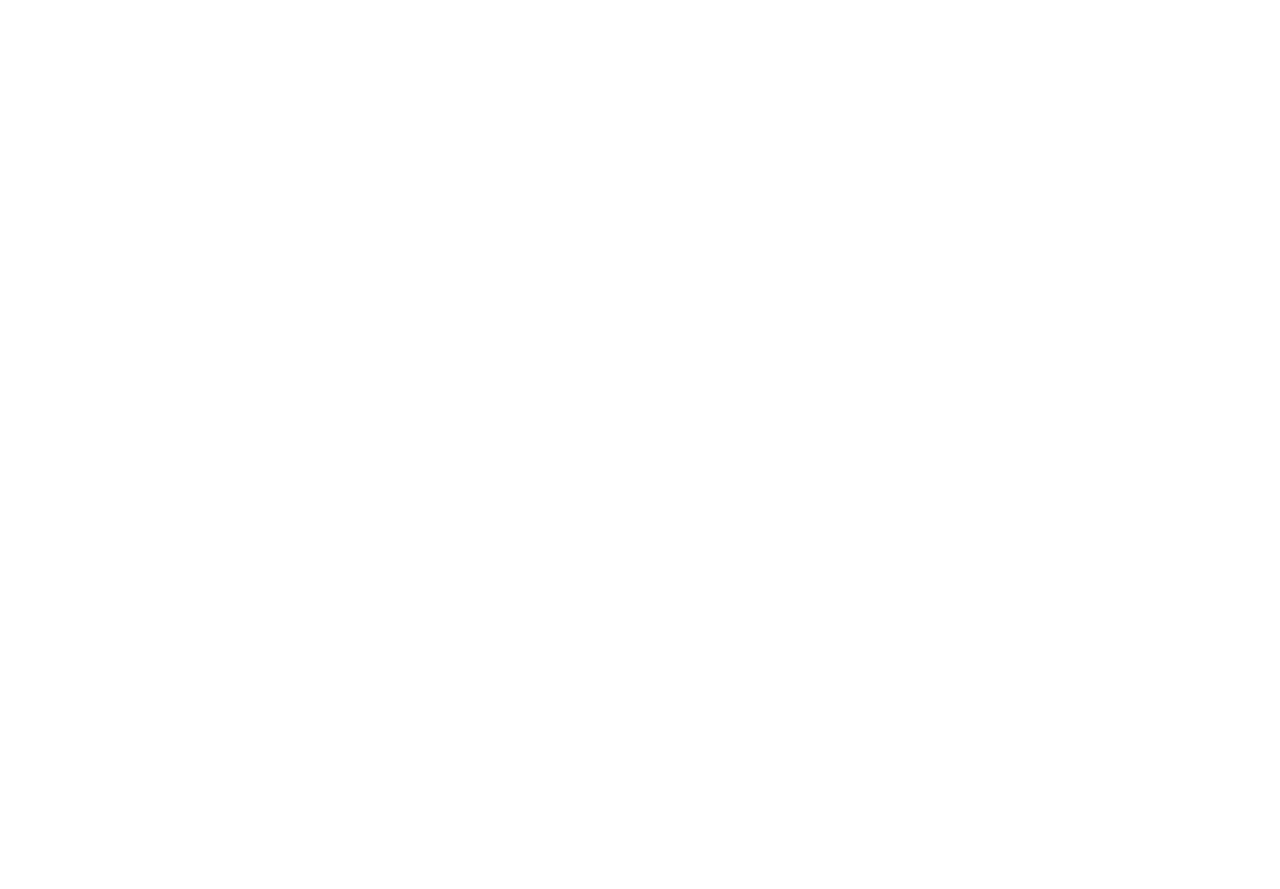
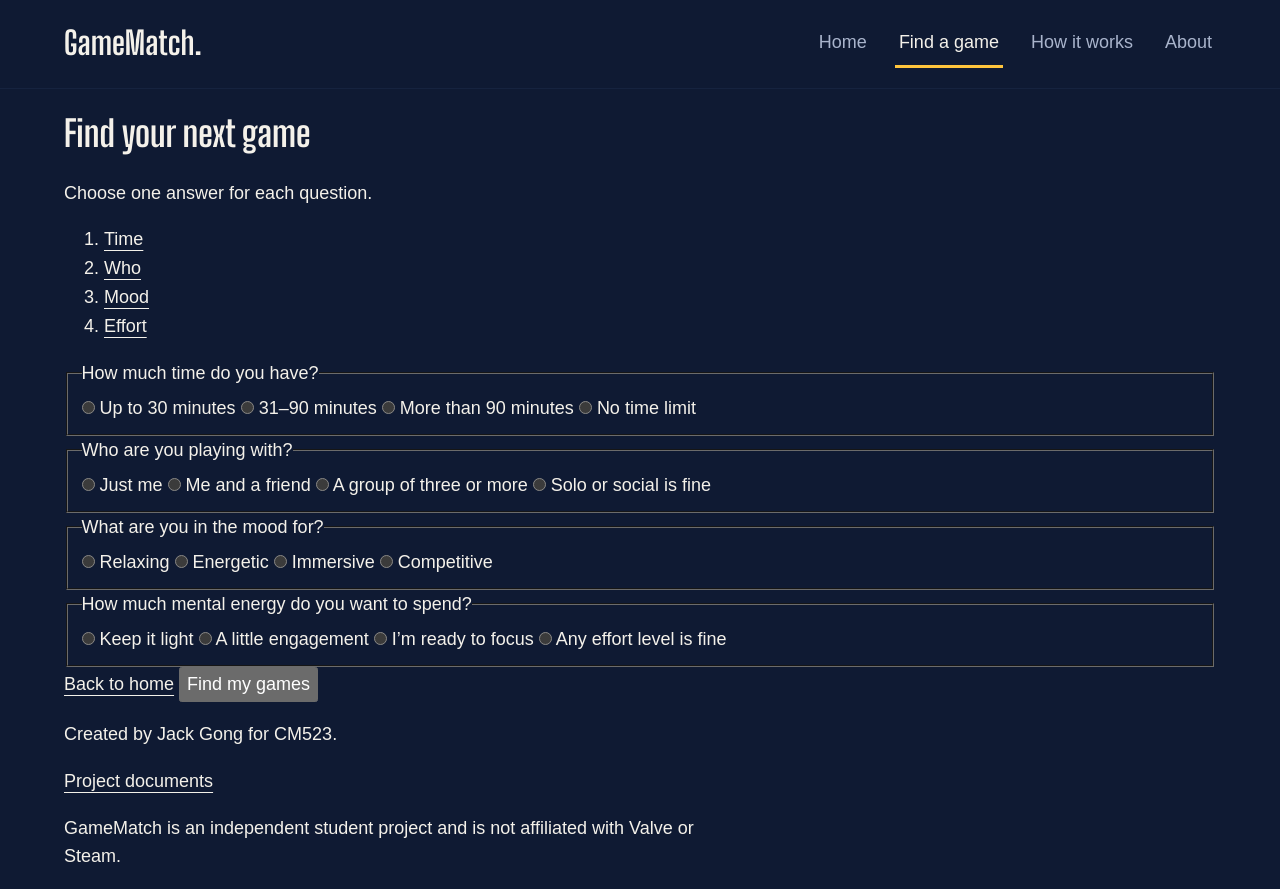
Before and after one commit to JackG2027/Jiahua-Gong-CM523-Final-Project, a plain HTML site: page quiz.html in a window 1280 px wide. Before the commit the page ends 800 px from the top, so only its background shows below. Drawn offline with Linux system fonts and the light colour scheme; a web font is replaced by a local one.

Commit message:
Standardize HTML pages and add shared layout styles
Clean up four HTML pages and make information consistent
Style shared containers, header, navigation, and skip link
Add a responsive header layout

```diff
--- a/about.html
+++ b/about.html
@@ -1,43 +1,45 @@
 <!DOCTYPE html>
 <html lang="en">
-
   <head>
     <meta charset="UTF-8" />
-    <meta http-equiv="X-UA-Compatible" content="IE=edge" />
     <meta name="viewport" content="width=device-width, initial-scale=1.0" />
 
     <title>About | GameMatch</title>
 
-    <meta name="description"
-        content="Learn about GameMatch, a CM523 class project helping players choose their next Steam game." />
-    <link rel="preconnect" href="https://fonts.googleapis.com">
-    <link rel="preconnect" href="https://fonts.gstatic.com" crossorigin>
-    <link rel="preconnect" href="https://fonts.googleapis.com">
-    <link rel="preconnect" href="https://fonts.gstatic.com" crossorigin>
+    <meta
+      name="description"
+      content="Learn about GameMatch, a CM523 class project helping players choose their next Steam game."
+    />
+
+    <!-- Google Fonts -->
+    <link rel="preconnect" href="https://fonts.googleapis.com" />
+    <link rel="preconnect" href="https://fonts.gstatic.com" crossorigin />
     <link
-        href="https://fonts.googleapis.com/css2?family=Atkinson+Hyperlegible+Next:ital,wght@0,200..800;1,200..800&family=Big+Shoulders:opsz,wght@10..72,100..900&display=swap"
-        rel="stylesheet">
+      href="https://fonts.googleapis.com/css2?family=Atkinson+Hyperlegible+Next:wght@400;700&amp;family=Big+Shoulders+Display:wght@700&amp;display=swap"
+      rel="stylesheet"
+    />
+
+    <!-- Shared styles -->
     <link rel="stylesheet" href="styles/normalize.css" />
-    <!-- LINK TO ANY FRAMEWORK STYLES HERE-->
-    <!-- LINK TO YOUR STYLES -->
     <link rel="stylesheet" href="styles/styles.css" />
-    <!-- LINK TO EXTERNAL JS LIBRARIES HERE -->
-    <!-- LINK TO YOUR JS HERE. NOTE THE DEFER ATTRIBUTE. -->
+
     <script src="scripts/scripts.js" defer></script>
   </head>
 
   <body>
-    <!-- YOUR HTML GOES HERE -->
     <a class="skip-link" href="#main">Skip to content</a>
-
 
     <header class="site-header">
       <div class="container header-content">
         <a class="brand" href="index.html">GameMatch.</a>
+
         <nav aria-label="Main navigation">
           <ul>
             <li>
               <a href="index.html">Home</a>
+            </li>
+            <li>
+              <a href="quiz.html">Find a game</a>
             </li>
             <li>
               <a href="how-it-works.html">How it works</a>
@@ -58,7 +60,7 @@
     spend less time choosing and more time playing.
   </p>
 
-        <section aria-labelledby="purpose-title">
+  <section>
     <h2 id="purpose-title">Why GameMatch?</h2>
 
     <p>
@@ -68,7 +70,7 @@
     </p>
   </section>
 
-        <section aria-labelledby="project-title">
+  <section>
     <h2 id="project-title">The project</h2>
 
     <p>
@@ -82,52 +84,42 @@
       and competitive.
     </p>
   </section>
+
+  <section id="project-documents">
+    <h2 id="documents-title">Project documents</h2>
+
+    <!-- Turn these titles into links when the documents are ready. -->
+    <ul>
+      <li>Project proposal</li>
+      <li>Wireframes</li>
+      <li>Design documentation</li>
+      <li>UX report</li>
+    </ul>
+  </section>
+
+  <section id="credits">
+    <h2 id="credits-title">Sources and credits</h2>
+
+    <p>
+      Game information and artwork sourced from
+      <a href="https://store.steampowered.com/">Steam</a>.
+      Games and artwork belong to their respective owners.
+    </p>
+  </section>
 </main>
-
     <footer class="site-footer">
       <div class="container">
-            <p>GameMatch. An independent CM523 class project.</p>
-            <p>Not affiliated with Valve or Steam.</p>
+        <p>Created by Jack Gong for CM523.</p>
+
+        <p>
+          <a href="about.html#project-documents">Project documents</a>
+        </p>
+
+        <p>
+          GameMatch is an independent student project and is not
+          affiliated with Valve or Steam.
+        </p>
       </div>
     </footer>
-
-    <!-- YOUR EXTERNAL PLUG-IN MAY ASK YOU TO PUT A SCRIPT TAG HERE. -->
   </body>
-
 </html>
-
-
-<main id="main" class="container" tabindex="-1">
-    <section id="home" class="intro" aria-labelledby="intro-title">
-        <h1 id="intro-title">What should I play?</h1>
-        <p>Less time choosing. More time playing. Find a Steam game for the time,
-            company, and mood you have right now.</p>
-        <!-- This is a link because it takes us to another part of the page. -->
-        <a class="primary-link" href="#how-it-works">See how it works</a>
-    </section>
-
-    <section id="how-it-works" class="how-it-works" aria-labelledby="how-title">
-        <h2 id="how-title">Four questions. A shorter shortlist.</h2>
-        <p>A little context makes the choice easier:</p>
-
-        <ol>
-            <li><strong>Time:</strong> How long do you have to play?</li>
-            <li><strong>Who:</strong> Are you playing alone or with others?</li>
-            <li><strong>Mood:</strong> What kind of experience sounds good?</li>
-            <li><strong>Effort:</strong> How much focus do you want to give?</li>
-        </ol>
-        <p>The goal: up to three recommendations, with a clear reason for each.</p>
-    </section>
-</main>
-
-<footer class="site-footer">
-    <div class="container">
-        <p>PlayMatch. An independent class project.</p>
-        <p>Not affiliated with Valve or Steam.</p>
-    </div>
-</footer>
-
-<!-- YOUR EXTERNAL PLUG-IN MAY ASK YOU TO PUT A SCRIPT TAG HERE. -->
-</body>
-
-</html>
--- a/quiz.html
+++ b/quiz.html
@@ -0,0 +1,199 @@
+<!DOCTYPE html>
+<html lang="en">
+  <head>
+    <meta charset="UTF-8" />
+    <meta name="viewport" content="width=device-width, initial-scale=1.0" />
+
+    <title>Find a game | GameMatch</title>
+
+    <meta
+      name="description"
+      content="Answer four questions to find Steam games that fit your time, company, mood, and effort."
+    />
+
+    <!-- Google Fonts -->
+    <link rel="preconnect" href="https://fonts.googleapis.com" />
+    <link rel="preconnect" href="https://fonts.gstatic.com" crossorigin />
+    <link
+      href="https://fonts.googleapis.com/css2?family=Atkinson+Hyperlegible+Next:wght@400;700&amp;family=Big+Shoulders+Display:wght@700&amp;display=swap"
+      rel="stylesheet"
+    />
+
+    <!-- Shared styles -->
+    <link rel="stylesheet" href="styles/normalize.css" />
+    <link rel="stylesheet" href="styles/styles.css" />
+
+    <script src="scripts/scripts.js" defer></script>
+  </head>
+
+  <body>
+    <a class="skip-link" href="#main">Skip to content</a>
+
+    <header class="site-header">
+      <div class="container header-content">
+        <a class="brand" href="index.html">GameMatch.</a>
+
+        <nav aria-label="Main navigation">
+          <ul>
+            <li>
+              <a href="index.html">Home</a>
+            </li>
+            <li>
+              <a href="quiz.html" aria-current="page">Find a game</a>
+            </li>
+            <li>
+              <a href="how-it-works.html">How it works</a>
+            </li>
+            <li>
+              <a href="about.html">About</a>
+            </li>
+          </ul>
+        </nav>
+      </div>
+    </header>
+
+    <main id="main" class="container quiz-page" tabindex="-1">
+      <h1>Find your next game</h1>
+      <p>Choose one answer for each question.</p>
+
+      <!-- These links jump to each question within this page. -->
+      <nav class="quiz-progress" aria-label="Quiz questions">
+        <ol>
+          <li><a href="#time-question">Time</a></li>
+          <li><a href="#company-question">Who</a></li>
+          <li><a href="#mood-question">Mood</a></li>
+          <li><a href="#effort-question">Effort</a></li>
+        </ol>
+      </nav>
+
+      <form id="game-quiz" action="results.html" method="get">
+        <!-- Radios with the same name form one answer group. -->
+        <fieldset id="time-question" class="quiz-question">
+          <legend>How much time do you have?</legend>
+
+          <div class="quiz-options">
+            <label class="quiz-option">
+              <input type="radio" name="time" value="quick" required />
+              <span>Up to 30 minutes</span>
+            </label>
+
+            <label class="quiz-option">
+              <input type="radio" name="time" value="hour" required />
+              <span>31–90 minutes</span>
+            </label>
+
+            <label class="quiz-option">
+              <input type="radio" name="time" value="long" required />
+              <span>More than 90 minutes</span>
+            </label>
+
+            <label class="quiz-option">
+              <input type="radio" name="time" value="any" required />
+              <span>No time limit</span>
+            </label>
+          </div>
+        </fieldset>
+
+        <fieldset id="company-question" class="quiz-question">
+          <legend>Who are you playing with?</legend>
+
+          <div class="quiz-options">
+            <label class="quiz-option">
+              <input type="radio" name="company" value="solo" required />
+              <span>Just me</span>
+            </label>
+
+            <label class="quiz-option">
+              <input type="radio" name="company" value="duo" required />
+              <span>Me and a friend</span>
+            </label>
+
+            <label class="quiz-option">
+              <input type="radio" name="company" value="group" required />
+              <span>A group of three or more</span>
+            </label>
+
+            <label class="quiz-option">
+              <input type="radio" name="company" value="any" required />
+              <span>Solo or social is fine</span>
+            </label>
+          </div>
+        </fieldset>
+
+        <fieldset id="mood-question" class="quiz-question">
+          <legend>What are you in the mood for?</legend>
+
+          <div class="quiz-options">
+            <label class="quiz-option">
+              <input type="radio" name="mood" value="relaxing" required />
+              <span>Relaxing</span>
+            </label>
+
+            <label class="quiz-option">
+              <input type="radio" name="mood" value="energetic" required />
+              <span>Energetic</span>
+            </label>
+
+            <label class="quiz-option">
+              <input type="radio" name="mood" value="immersive" required />
+              <span>Immersive</span>
+            </label>
+
+            <label class="quiz-option">
+              <input type="radio" name="mood" value="competitive" required />
+              <span>Competitive</span>
+            </label>
+          </div>
+        </fieldset>
+
+        <fieldset id="effort-question" class="quiz-question">
+          <legend>How much mental energy do you want to spend?</legend>
+
+          <div class="quiz-options">
+            <label class="quiz-option">
+              <input type="radio" name="effort" value="low" required />
+              <span>Keep it light</span>
+            </label>
+
+            <label class="quiz-option">
+              <input type="radio" name="effort" value="medium" required />
+              <span>A little engagement</span>
+            </label>
+
+            <label class="quiz-option">
+              <input type="radio" name="effort" value="high" required />
+              <span>I’m ready to focus</span>
+            </label>
+
+            <label class="quiz-option">
+              <input type="radio" name="effort" value="any" required />
+              <span>Any effort level is fine</span>
+            </label>
+          </div>
+        </fieldset>
+
+        <div class="quiz-actions">
+          <a href="index.html">Back to home</a>
+          <button class="primary-button" type="submit">
+            Find my games
+          </button>
+        </div>
+      </form>
+    </main>
+
+<footer class="site-footer">
+  <div class="container">
+    <p>Created by Jack Gong for CM523.</p>
+
+    <p>
+      <a href="about.html#project-documents">Project documents</a>
+    </p>
+
+    <p>
+      GameMatch is an independent student project and is not
+      affiliated with Valve or Steam.
+    </p>
+  </div>
+</footer>
+  </body>
+</html>
--- a/styles/styles.css
+++ b/styles/styles.css
@@ -8,9 +8,130 @@
 
 :root {
   color-scheme: dark;
+
   --background: #0f1a33;
   --surface: #16233f;
   --text: #f4f1ea;
   --muted: #a9b4cc;
   --accent: #ffc53d;
+
+  --font-heading: "Big Shoulders Display", sans-serif;
+  --font-body: "Atkinson Hyperlegible Next", sans-serif;
 }
+
+body {
+  margin: 0;
+  background-color: var(--background);
+  color: var(--text);
+  font-family: var(--font-body);
+  font-size: 1.125rem;
+  line-height: 1.6;
+}
+
+h1,
+h2,
+h3 {
+  font-family: var(--font-heading);
+  line-height: 1.15;
+}
+
+p {
+  max-width: 65ch;
+}
+
+a {
+  color: inherit;
+  text-underline-offset: 0.25em;
+}
+
+button, input {
+  font: inherit;
+}
+
+:focus-visible {
+  outline: 3px solid var(--accent);
+  outline-offset: 4px;
+}
+
+.container {
+  width: 90%;
+  max-width: 72rem;
+  margin-inline: auto;
+}
+
+.site-header {
+  border-bottom: 1px solid var(--surface);
+}
+
+.header-content {
+  display: flex;
+  flex-wrap: wrap;
+  justify-content: space-between;
+  align-items: center;
+  gap: 2rem;
+  padding-block: 1.25rem;
+}
+
+.brand {
+  font-family: var(--font-heading);
+  font-size: 2rem;
+  font-weight: 700;
+  line-height: 1.1;
+  text-decoration: none;
+}
+
+.site-header nav ul {
+  display: flex;
+  flex-wrap: wrap;
+  gap: 0.5rem 1.5rem;
+  margin: 0;
+  padding: 0;
+  list-style: none;
+}
+
+.site-header nav a {
+  display: inline-flex;
+  align-items: center;
+  min-height: 3rem;
+  padding: 0.5rem 0.25rem;
+  border-bottom: 3px solid transparent;
+  color: var(--muted);
+  text-decoration: none;
+}
+
+.site-header nav a:hover {
+  color: var(--accent);
+}
+
+.site-header nav a[aria-current="page"] {
+  border-bottom-color: var(--accent);
+  color: var(--text);
+}
+
+.skip-link {
+  position: absolute;
+  top: 1rem;
+  left: 1rem;
+  z-index: 10;
+  padding: 0.75rem 1rem;
+  background-color: var(--accent);
+  color: var(--background);
+  transform: translateY(-200%);
+}
+
+.skip-link:focus {
+  transform: translateY(0);
+}
+
+
+@media (max-width: 768px) {
+  .header-content {
+    flex-direction: column;
+    align-items: flex-start;
+    gap: 1rem;
+  }
+
+  .site-header nav ul {
+    gap: 0.5rem 1rem;
+  }
+}
```
Also changed, not shown: how-it-works.html (+33 -51 lines), index.html (+30 -22 lines). Lines whose indentation alone changed are shown as unchanged.
